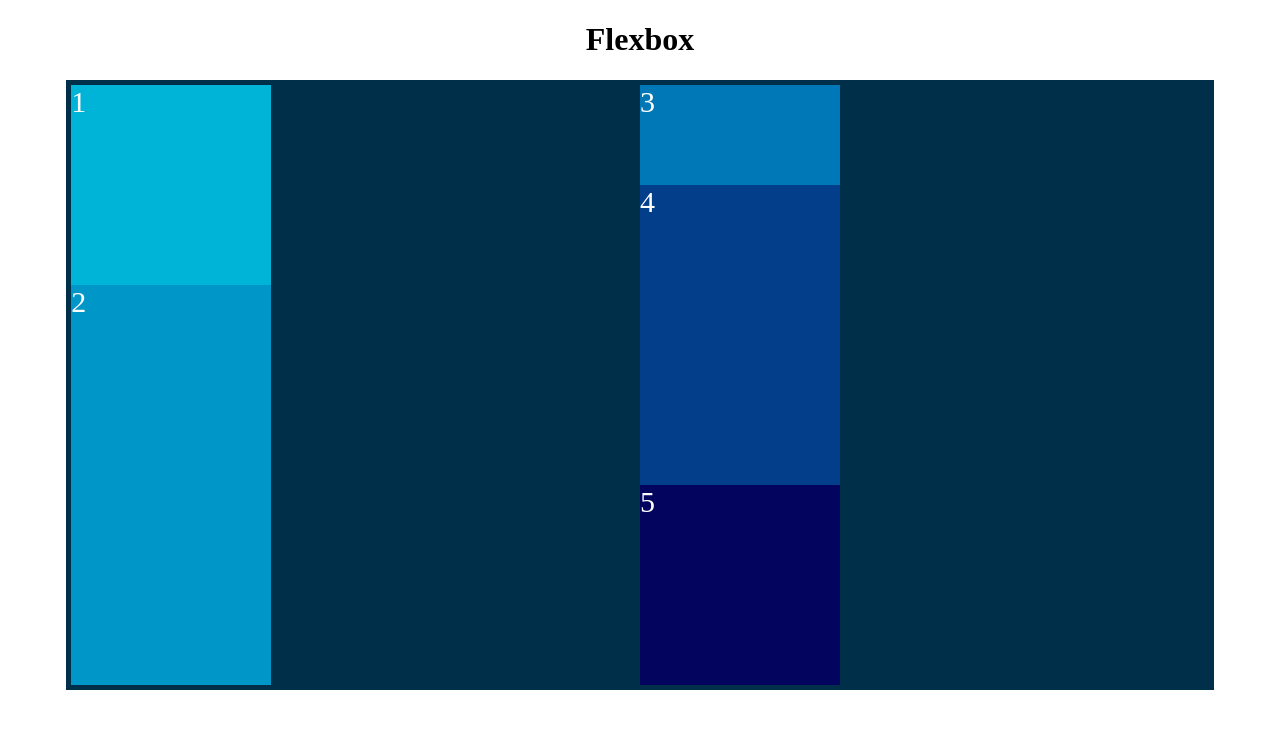
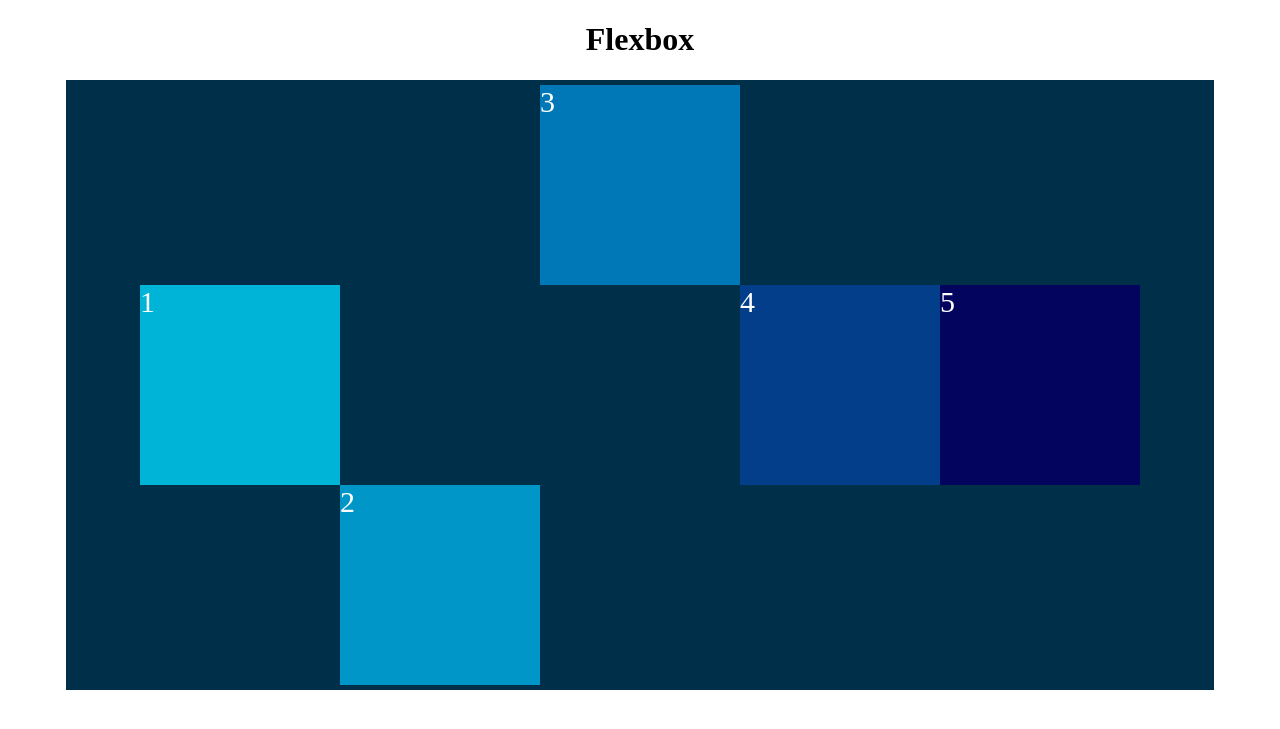
Before and after one commit to Retiishia/CodePolitan, a PHP site: page / in a window 1280 px wide. Shown: the top 729 px of the page. Run offline with PHP 8.4, Linux system fonts and the light colour scheme.

Commit message:
Cross Axis & Main Axis

```diff
--- a/Belajar-CSS/Flexbox/Belajar1/app.css
+++ b/Belajar-CSS/Flexbox/Belajar1/app.css
@@ -9,10 +9,10 @@ h1 {
     margin: 0 auto;
     border: 5px solid #003049;
     display: flex;
-    flex-direction: column;
+    flex-wrap: warp;
+    flex-direction: center;
     justify-content: center;
-    flex-wrap: wrap;
-    align-items: warp-reverse;
+    align-items: center;
 }
 
 #container div {
@@ -21,3 +21,13 @@ h1 {
     font-size: 30px;
     color: white;
 }
+
+div:nth-of-type(2) {
+    align-self: flex-end;
+}
+div:nth-of-type(3) {
+    align-self: flex-start;
+}
+div:nth-of-type(4) {
+    align-self: initial;
+}
--- a/Belajar-CSS/Flexbox/Belajar1/index.html
+++ b/Belajar-CSS/Flexbox/Belajar1/index.html
@@ -10,9 +10,9 @@
     <h1>Flexbox</h1>
     <section id="container">
         <div style="background-color: #00b4d8;">1</div>
-        <div style="background-color: #0096c7; height: 400px;">2</div>
-        <div style="background-color: #0077b6; height: 100px;">3</div>
-        <div style="background-color: #023e8a; height: 300px;">4</div>
+        <div style="background-color: #0096c7;">2</div>
+        <div style="background-color: #0077b6;">3</div>
+        <div style="background-color: #023e8a;">4</div>
         <div style="background-color: #03045e;">5</div>
     </section>
 </body>
```
